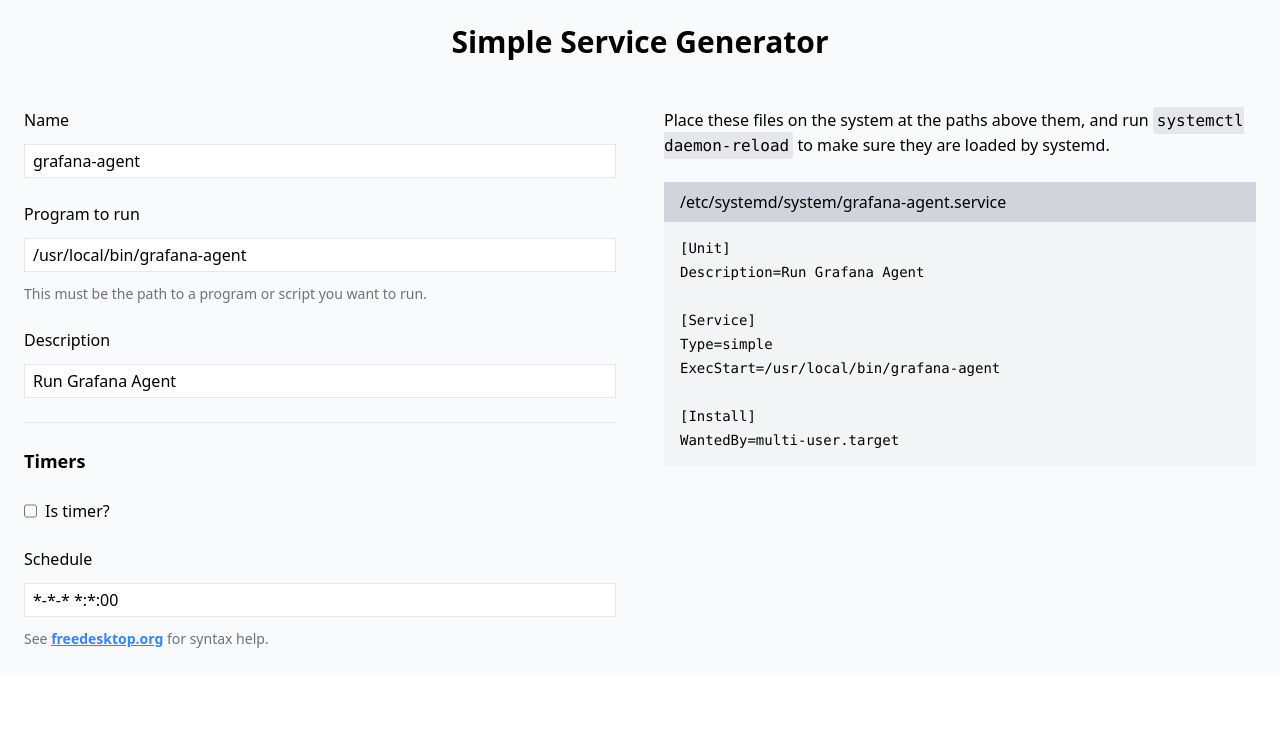
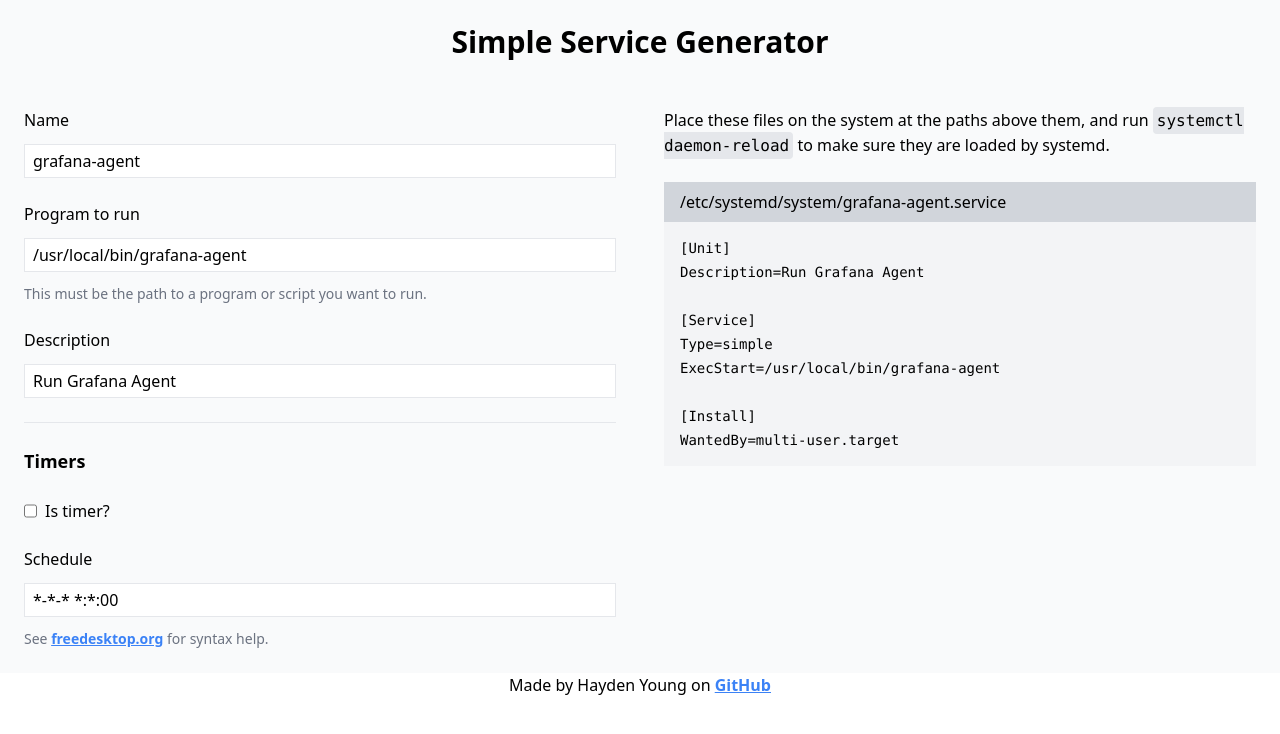
Before and after one commit to hbjydev/systemd-generator, a Next.js app: page / in a window 1280 px wide. Shown: the top 734 px of the page. Built offline with nearby package versions, Linux system fonts and the light colour scheme.

Commit message:
chore: add linkback to github

```diff
--- a/src/pages/index.tsx
+++ b/src/pages/index.tsx
@@ -145,6 +145,7 @@ WantedBy=timers.target`;
           </div>
         </div>
       </main>
+      <p className="text-center container mx-auto">Made by Hayden Young on <a className="font-bold text-blue-500 underline" href="https://github.com/hbjydev/systemd-generator">GitHub</a></p>
     </>
   );
 };
```
